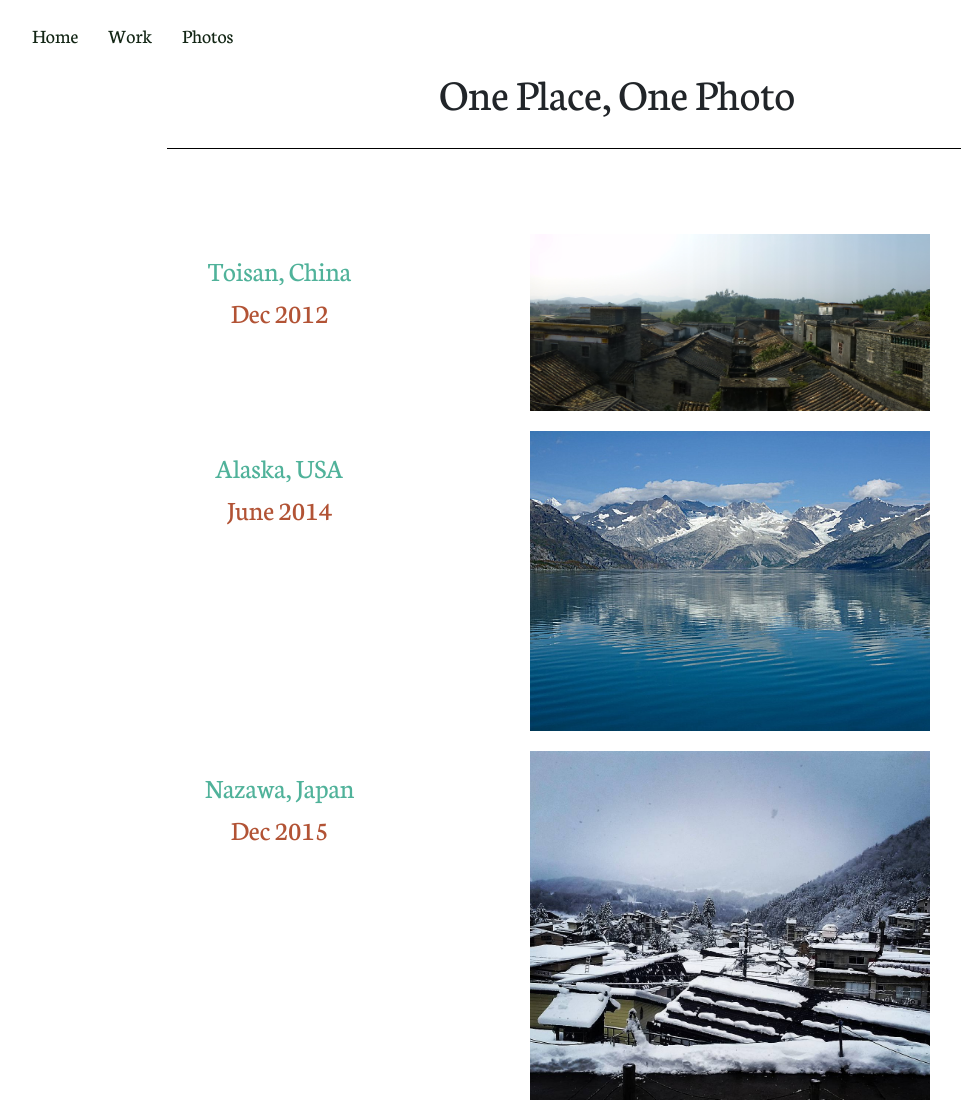
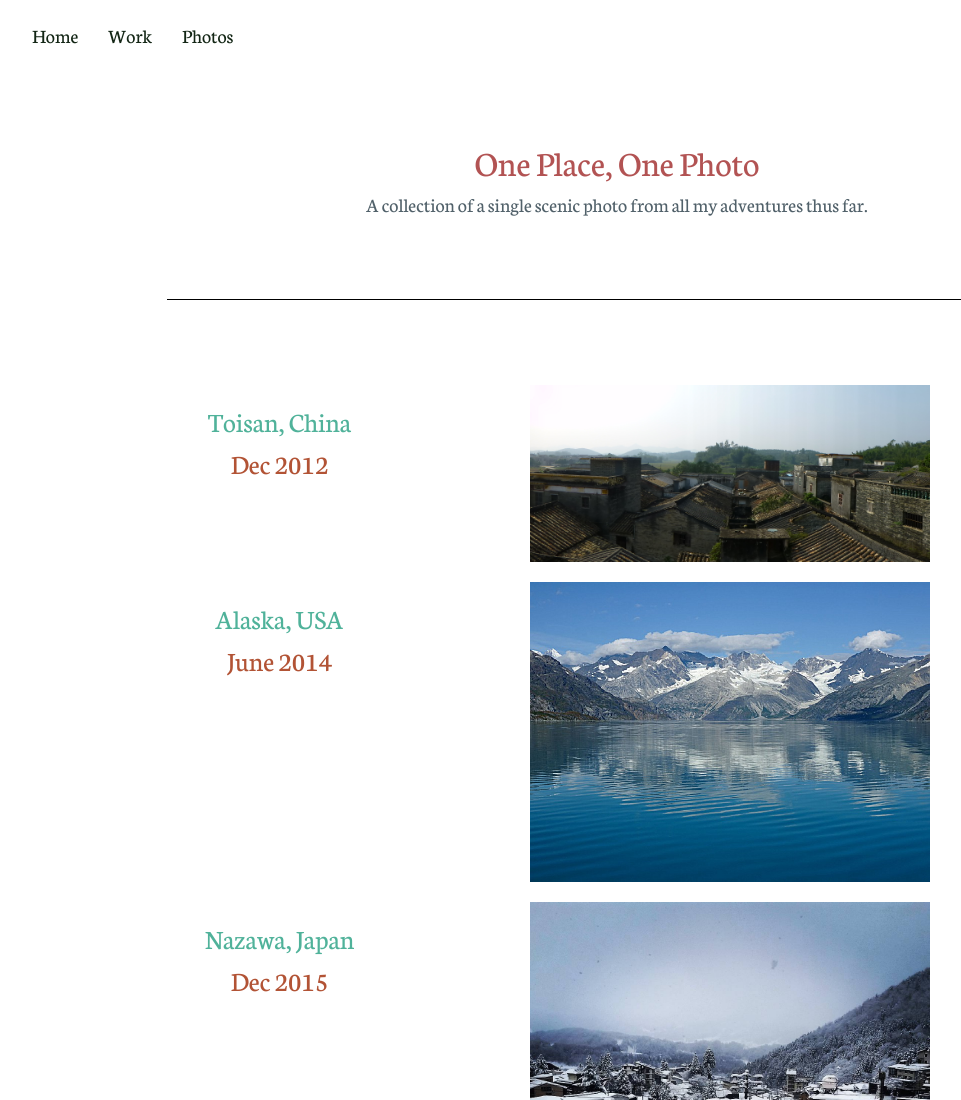
Before and after one commit to JennieChu/website, a plain HTML site: page pages/photos.html in a window 1280 px wide. Shown: the top 1100 px of the page, without its empty margins (23-984 px from the left). Drawn offline with nearby package versions, Linux system fonts and the light colour scheme.

Commit message:
edit photo headline

```diff
--- a/css/main.css
+++ b/css/main.css
@@ -165,7 +165,7 @@ h4{
 
 .heading{
   text-align: center;
-  padding: 20px 0;
+  padding-top: 20px;
 }
 
 .heading .nav {
@@ -175,7 +175,7 @@ h4{
 
 .heading h1{
   font-family:'Neuton', serif;
-  font-size: 45px;
+  font-size: 36px;
 }
 
 
@@ -228,11 +228,11 @@ h4{
 .work h1, h2, h3, h4, h5{
   font-family:'Neuton', serif;
 }
-.work h1{
+.title{
   color: #B25353;
 }
 
-.work h2{
+.phrase{
   font-size: 20px;
   color:#51616A;
 }
--- a/pages/photos.html
+++ b/pages/photos.html
@@ -14,8 +14,10 @@
 					<li><a href="../index.html">Home</a></li>
 				</ul>
 			</div>
-			<h1> One Place, One Photo </h1>
-
+			<div class="container">
+				<h1 class="title">One Place, One Photo</h1>
+				<h2 class="phrase">A collection of a single scenic photo from all my adventures thus far.</h2>
+			</div>
 		</div>
 
 		<div class="photos">
```
Also changed, not shown: pages/work.html (+2 -2 lines).
